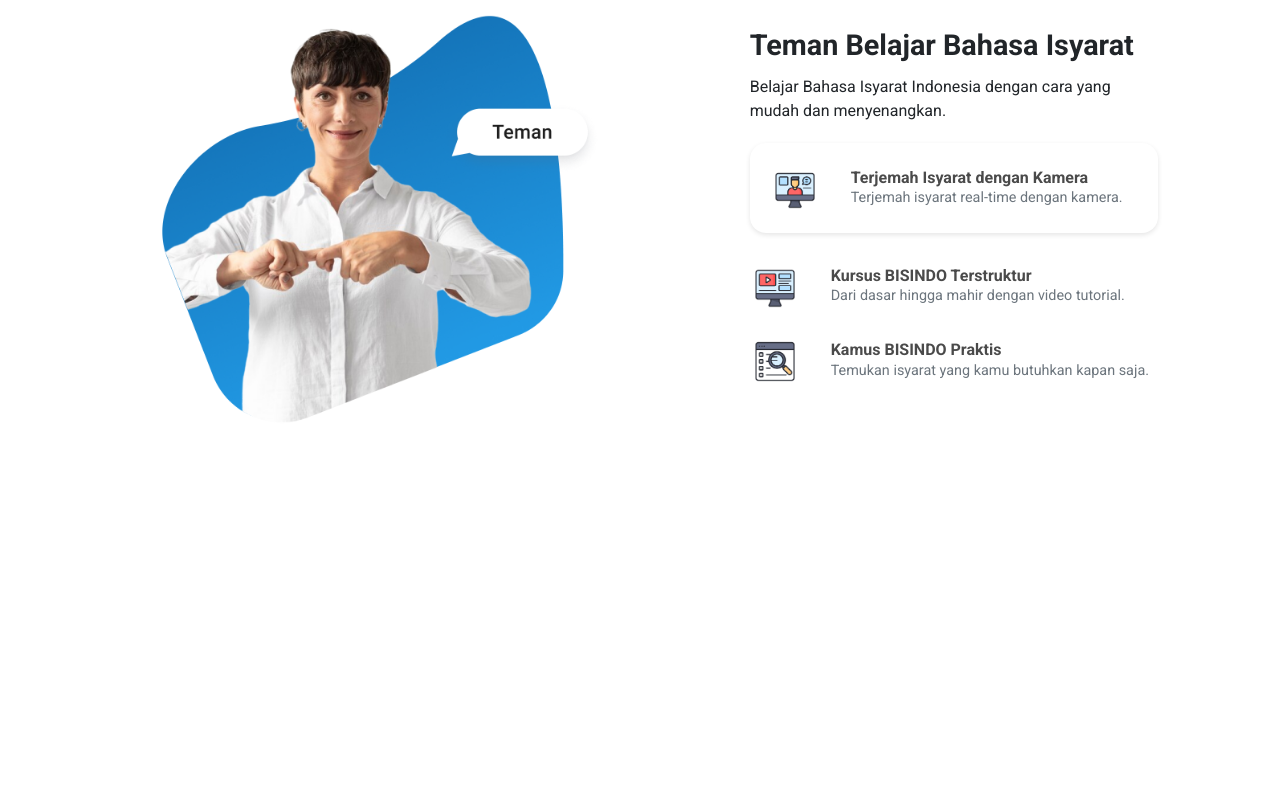
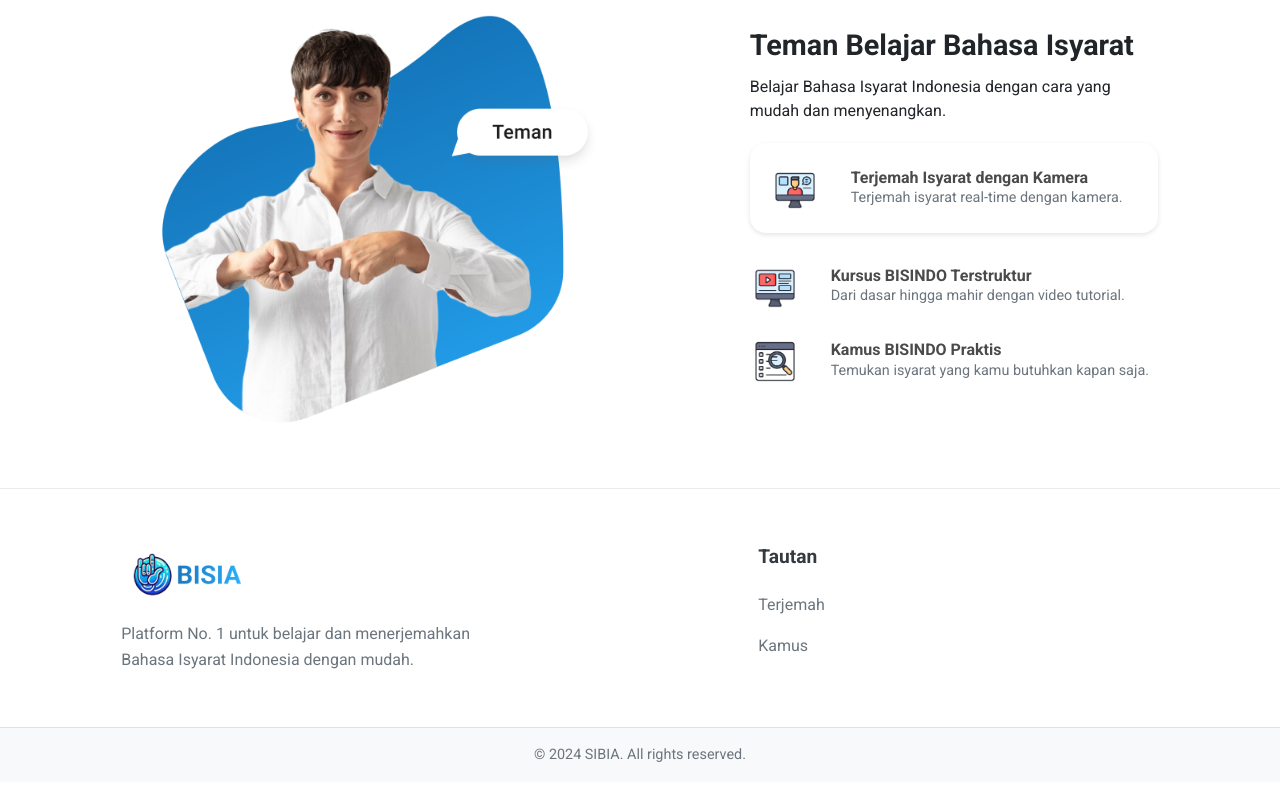
Before and after one commit to falihrby/BISIA-App, a React (Create React App) app in the folder frontend/: page / in a window 1280 px wide. Shown: the part 960-1760 px from the top of the page. Before the commit the page ends 1424 px from the top, so only its background shows below. Built offline with nearby package versions, Linux system fonts and the light colour scheme.

Commit message:
update footer

```diff
--- a/frontend/src/App.js
+++ b/frontend/src/App.js
@@ -1,15 +1,18 @@
-// frontend/src/App.js
+// src/App.js
 import React from 'react';
 import { Routes, Route } from 'react-router-dom';
 import NavBar from './components/NavBar';
 import Home from './pages/Home';
 import Dictionary from './pages/Dictionary';
+import Footer from './components/Footer';
+import ScrollToTop from './components/ScrollToTop';
 import 'bootstrap/dist/css/bootstrap.min.css';
 import './App.css';
 
 function App() {
   return (
     <div className="text-center">
+      <ScrollToTop /> {/* This ensures scroll-to-top behavior */}
       <NavBar />
       <div className="container mt-5">
         <Routes>
@@ -17,6 +20,7 @@ function App() {
           <Route path="/dictionary" element={<Dictionary />} /> {/* Dictionary Page */}
         </Routes>
       </div>
+      <Footer />  {/* Add Footer at the bottom */}
     </div>
   );
 }
--- /dev/null
+++ b/frontend/src/components/Footer.css
@@ -0,0 +1,75 @@
+/* General Footer styles */
+footer {
+    width: 100%; /* Make footer take full width */
+    background-color: #fff; /* White background */
+    padding: 40px 0; /* Padding around the footer content */
+    border-top: 1px solid #e9ecef; /* Light border at the top */
+  }
+
+  /* Container for the footer section */
+  footer .container {
+    max-width: 100%; /* Ensure container spans the entire width */
+    padding-left: 15px;
+    padding-right: 15px;
+  }
+
+  /* Footer text */
+  footer p {
+    color: #6c757d; /* Muted text color */
+    font-size: 1rem; /* Standard font size */
+    line-height: 1.6; /* Line height for better readability */
+    margin-bottom: 15px;
+  }
+
+  /* Footer headings */
+  footer h6 {
+    font-weight: 700; /* Bold headings */
+    font-size: 1.2rem;
+    margin-bottom: 20px;
+    color: #343a40; /* Dark heading color */
+  }
+
+  /* Footer links */
+  .footer-link {
+    color: #007bff; /* Link color */
+    text-decoration: none; /* Remove underline */
+    font-size: 1rem; /* Font size for links */
+  }
+
+  /* Hover effect for footer links */
+  .footer-link:hover {
+    color: #28acfb !important; /* Ensure hover effect overrides other styles */
+    text-decoration: none; /* Remove underline on hover */
+    transition: color 0.3s ease; /* Smooth color transition */
+  }
+
+  /* Footer logo */
+  .footer-logo {
+    height: 60px;
+    width: auto; /* Ensure logo scales correctly */
+  }
+
+  /* Footer copyright section */
+  footer .text-center {
+    background-color: #f8f9fa; /* Light gray background */
+    padding: 20px 0; /* Padding for the copyright area */
+    color: #6c757d; /* Muted text color */
+    font-size: 0.9rem;
+    border-top: 1px solid #dee2e6; /* Light border */
+    width: 100%; /* Ensure it spans full width */
+  }
+
+  /* Responsive styling for smaller screens */
+  @media (max-width: 768px) {
+    footer {
+      text-align: center; /* Center align content on smaller screens */
+    }
+
+    .navbar-brand, .col-md-4 {
+      margin-bottom: 20px; /* Add spacing between sections */
+    }
+
+    footer .container {
+      padding: 0 15px; /* Ensure padding on small screens */
+    }
+  }
--- /dev/null
+++ b/frontend/src/components/Footer.js
@@ -0,0 +1,40 @@
+// src/components/Footer.js
+
+import React from 'react';
+import { NavLink } from 'react-router-dom';
+import 'bootstrap/dist/css/bootstrap.min.css';
+import './Footer.css'; // Custom styles
+
+const Footer = () => {
+  return (
+    <footer className="bg-white text-center text-lg-start w-100">
+      <section className="container py-3">
+        <div className="row">
+          {/* Company Info */}
+          <div className="col-md-4 mx-auto mb-4">
+            <NavLink className="navbar-brand d-flex align-items-center mb-3" to="/">
+                <img src="/bisia-logo+teks.png" alt="BISIA Logo" className="footer-logo" />
+            </NavLink>
+            <p className="footer-text">
+                Platform No. 1 untuk belajar dan menerjemahkan Bahasa Isyarat Indonesia dengan mudah.
+            </p>
+          </div>
+
+          {/* Quick Links */}
+          <div className="col-md-4 mx-auto mb-4">
+            <h6 className="fw-bold mb-4">Tautan</h6>
+            <p><NavLink to="/" className="text-reset footer-link">Terjemah</NavLink></p>
+            <p><NavLink to="/dictionary" className="text-reset footer-link">Kamus</NavLink></p>
+          </div>
+        </div>
+      </section>
+
+      {/* Copyright */}
+      <div className="text-center bg-light py-3 w-100">
+        © 2024 SIBIA. All rights reserved.
+      </div>
+    </footer>
+  );
+};
+
+export default Footer;
--- /dev/null
+++ b/frontend/src/components/ScrollToTop.js
@@ -0,0 +1,16 @@
+// src/components/ScrollToTop.js
+
+import { useEffect } from 'react';
+import { useLocation } from 'react-router-dom';
+
+const ScrollToTop = () => {
+  const { pathname } = useLocation(); // Get current location
+
+  useEffect(() => {
+    window.scrollTo(0, 0); // Scroll to top whenever the route changes
+  }, [pathname]); // Re-run effect on path change
+
+  return null;
+};
+
+export default ScrollToTop;
--- a/frontend/src/pages/Home.js
+++ b/frontend/src/pages/Home.js
@@ -149,7 +149,7 @@ const Home = () => {
         </div>
 
         {/* Sign Language Learning Buddy Section */}
-        <div className="sign-language-learning-buddy row justify-content-between align-items-center">
+        <div className="sign-language-learning-buddy row justify-content-between align-items-center mb-4">
           <div className="image-section col-md-6 d-flex justify-content-center">
             <img src="/vector-2.png" alt="Sign Language Learning Buddy" className="rounded-circle" />
           </div>
```
